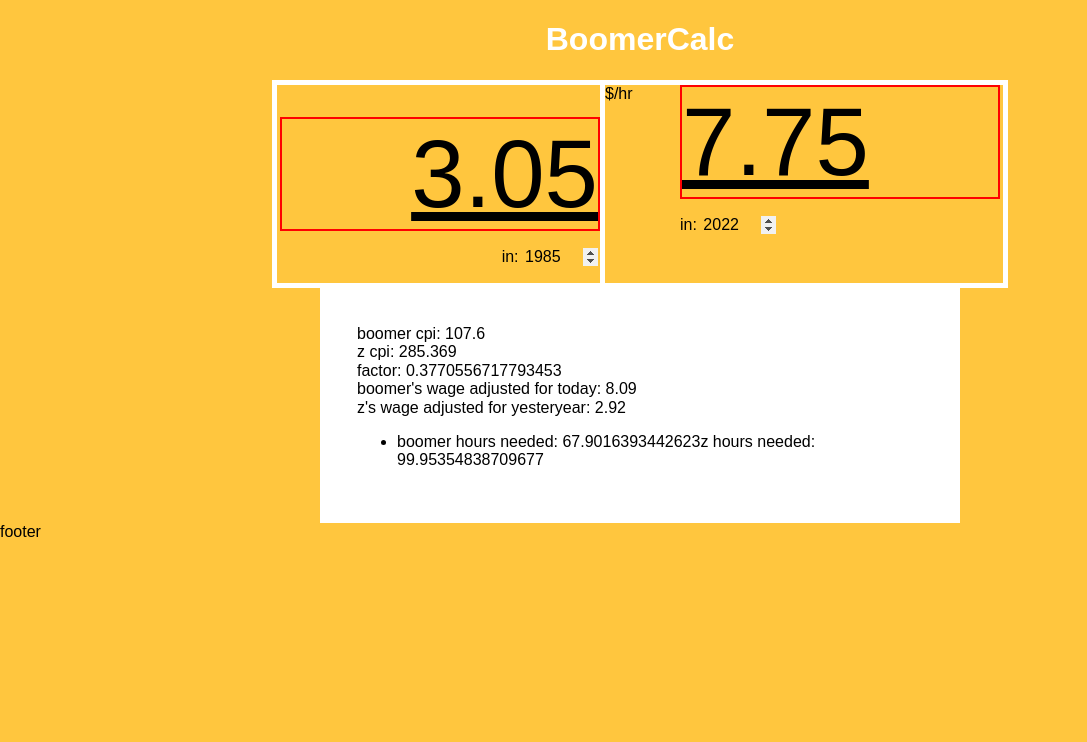
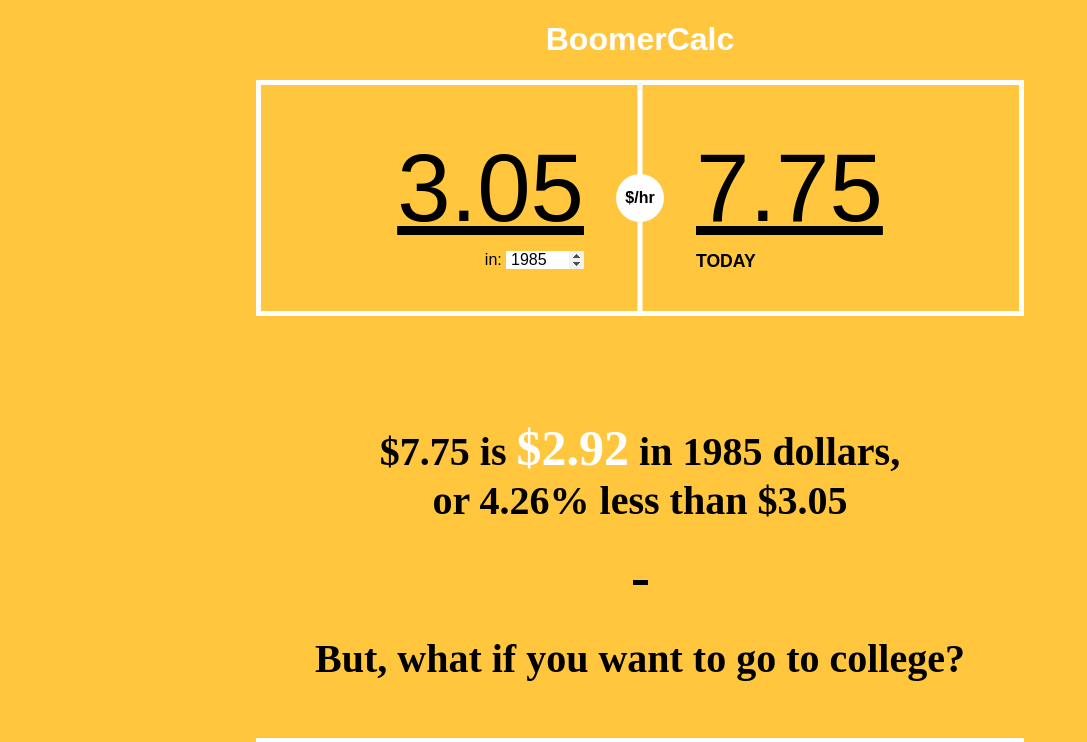
Before and after one commit to sashaikevich/boomercalc, a React app: page / in a window 1280 px wide. Shown: the top 742 px of the page, without its empty margins (0-1087 px from the left). Built offline with nearby package versions, Linux system fonts and the light colour scheme.

Commit message:
Pause for some refactoring

```diff
--- a/app/components/Calculations.js
+++ b/app/components/Calculations.js
@@ -1,16 +1,47 @@
 import React from "react";
 import dataCpiUs from "../data/cpi-us"
 import artsTuition from "../data/upenn-tuition"
+
+import { UniPriceChart } from './Chart'
 
 function Calculations({ boomerWage, boomerYear, zWage, zYear }) {
 
   const NUM_WORK_WEEKS = 50
   const boomerCPI = dataCpiUs.years.filter(year => year.year == boomerYear)[0].cpi
   const zCPI = dataCpiUs.years.filter(year => year.year == zYear)[0].cpi
+  const factor = boomerCPI / zCPI
+
+  const zWageWayback = (Math.round(zWage * 100 * factor) / 100).toFixed(2)
+  const boomerWageToday = (Math.round(boomerWage * 100 / factor) / 100).toFixed(2)
+  const percentChange = (Math.abs(1 - zWageWayback / boomerWage) * 100).toFixed(2)
+  const hasImproved = zWageWayback > boomerWage
+
+  const generateText = function (percent, hasImproved) {
+    if (percent < 8 && hasI) {
+
+    }
+
+    // "true": { "0": `${percentChange}% It's a small improvement!` },
+    // "false": { "0": `${percentChange}% is not a lot, but it adds up!` },
+
+    /*
+    <8
+    which isn't so bad if everything else stayed the same...
+    8-20
+     That's like winning 10 minutes for every hour you work.
+      20-35
+    That's a sizable difference!
+    35-60
+    That's HUGE
+    60-100%
+    This is life changing
+
+     */
+  }
+
   const boomerSchoolCost = artsTuition.years.filter(year => year.year == boomerYear)[0].tuition
   const zSchoolCost = artsTuition.years.filter(year => year.year == zYear)[0].tuition
 
-  const factor = boomerCPI / zCPI
 
   function hoursPerWeek(totalHrs) {
     return totalHrs / NUM_WORK_WEEKS
@@ -18,21 +49,29 @@ function Calculations({ boomerWage, boomerYear, zWage, zYear }) {
 
 
 
+
   return (
     < >
+      <div className="context-text container ">
+        <p>${zWage} is <span className="inverse">${zWageWayback}</span> in {boomerYear} dollars,<br />
+          or {percentChange}% {hasImproved ? "more" : "less"} than ${boomerWage}</p>
+      </div>
+      <div className="context-text container ">
+        <p>But, what if you want to go to college?</p>
+      </div>
 
-      boomer cpi: {boomerCPI}<br />
-      z cpi: {zCPI} <br />
-      factor: {factor} <br />
-      boomer's wage adjusted for today: {Math.round(boomerWage * 100 / factor) / 100}<br />
-      z's wage adjusted for yesteryear: {Math.round(zWage * 100 * factor) / 100}<br />
+      <div className="education-chart container container--with-border">
+        <UniPriceChart boomerYear={boomerYear} zYear={zYear} />
+      </div>
       <ul>
         <li className="schoooling">
           <span>boomer hours needed: {hoursPerWeek(boomerSchoolCost / boomerWage)}</span>
           <span>z hours needed: {hoursPerWeek(zSchoolCost / zWage)}</span>
         </li>
       </ul>
-    </ >
+
+
+    </>
   )
 }
 
--- /dev/null
+++ b/app/components/Chart.js
@@ -0,0 +1,28 @@
+import React from 'react'
+import { Bar } from 'react-chartjs-2'
+import uniCost from '../data/upenn-tuition'
+import { Chart } from 'chart.js/auto'
+
+export function UniPriceChart({ boomerYear, zYear }) {
+
+  const chartData = {
+    labels: uniCost.years.filter(yr => yr.year >= boomerYear && yr.year <= zYear).map(yr => yr.year),
+    datasets: [{
+      label: "UPENN Arts & Science Tuition",
+      data: uniCost.years.filter(yr => yr.year >= boomerYear && yr.year <= zYear).map(yr => yr.tuition),
+      backgroundColor: "#fff",
+      hoverBackgroundColor: "#000"
+    }
+    ]
+  }
+  const chartOptions = {
+    responsive: true,
+    // maintainAspectRatio: false,
+    legend: {
+      display: false
+    },
+  }
+  return (
+    <Bar data={chartData} options={chartOptions} width={100} height={50} />
+  )
+}
--- a/app/components/Form.js
+++ b/app/components/Form.js
@@ -1,3 +1,7 @@
+//  issues:
+// tabing through fields doesn't correct them (try "100" tab tab 100 - it won't add the 00 to boomer)
+// NaN error
+
 import React, { useEffect, useState, useRef } from 'react'
 
 import Calculations from './Calculations'
@@ -95,7 +99,7 @@ function Form() {
 
 
   return <>
-    <section className="user-inputs-wrapper">
+    <section className="user-inputs-wrapper container container--with-border">
       <div className="boomer-inputs">
         <input
           type="text"
@@ -119,7 +123,7 @@ function Form() {
         </p>
       </div>
 
-<div className="divider">$/hr</div>
+      <div className="divider"></div>
       <div className="z-inputs">
         <input type="text"
           ref={zWageRef}
@@ -129,7 +133,8 @@ function Form() {
           onChange={(e) => handleChange(e, wageHandler)}
         />
         <p className="time-period">
-          in: <input
+          <span id="today">today</span>
+          <span className="hidden">in: <input
             type="number"
             ref={zYearRef}
             id="zYear"
@@ -139,11 +144,12 @@ function Form() {
             onChange={(e) => handleChange(e, yearHandler)
             }
           />
+          </span>
         </p>
       </div>
     </section>
     <section className="calculations-wrapper">
-      {readyToCalc ? <Calculations boomerWage={boomerWage} boomerYear={boomerYear} zWage={zWage} zYear={zYear} /> : "awaiting input..."}
+      {readyToCalc ? <Calculations boomerWage={boomerWage} boomerYear={boomerYear} zWage={zWage} zYear={zYear} /> : "traveling back in time..."}
     </section>
   </>
 }
--- a/app/data/upenn-tuition.js
+++ b/app/data/upenn-tuition.js
@@ -312,7 +312,7 @@ export default {
     },
     {
       year: "2022",
-      tuition:38732,
+      tuition:39815,
       notes: "approximated"
     }
   ]
--- a/app/style.scss
+++ b/app/style.scss
@@ -1,11 +1,14 @@
 @import url('https://cdnjs.cloudflare.com/ajax/libs/normalize/8.0.1/normalize.min.css');
+
+$main-color: #ffc63e;
+$inverse-color: #fff;
 
 * {
   box-sizing: border-box;
 }
 
 body {
-  background: #ffc63e;
+  background: $main-color;
   max-width: 100vw;
   overflow-x: hidden;
   font-family: sans-serif;
@@ -15,33 +18,63 @@ body {
     text-align: center;
   }
 
+  .inverse {
+    color: $inverse-color;
+    font-size: 1.25em;
+    // text-shadow: 2px 2px 0 #000;
+  }
+
+  .hidden {
+    display: none;
+  }
+
+  .container {
+    max-width: 48em;
+    margin-left: auto;
+    margin-right: auto;
+
+    &--with-border {
+      border: 5px solid #fff;
+    }
+  }
+
+
+
+
+  .time-period {
+    margin: .5em 0;
+
+    #today {
+      text-transform: uppercase;
+      font-weight: 800;
+      font-size: 1.1em;
+    }
+  }
+
   .user-inputs-wrapper {
     display: grid;
-    grid-template-columns: 1fr 5rem 1fr;
-    width: 46rem;
-    border: 5px solid #fff;
-    margin: 0 auto;
+    grid-template-columns: 1fr 7em 1fr;
+    margin: 0 auto 3em;
+
+    .boomer-inputs,
+    .z-inputs {
+      padding: 3em 0 2em;
+    }
 
     .boomer-inputs {
-      padding-top: 2em;
       text-align: right;
-    }
-
-    .divider {
-      position: relative;
-      border-left: 5px solid #fff;
-    }
-
-    input[type=number]::-webkit-inner-spin-button {
-      opacity: 1; // make arrows always visible (at least in chrome)
     }
 
     input {
       border: none;
       outline: none;
-      background-color: transparent;
       overflow: hidden;
       box-sizing: border-box;
+      padding: 0;
+
+      &[type=number]::-webkit-inner-spin-button {
+        opacity: 1; // make arrows always visible (at least in chrome)
+      }
 
       &#boomerWage {
         text-align: right;
@@ -49,24 +82,85 @@ body {
 
       &#boomerWage,
       &#zWage {
-        // display: block;
-        font-size: 6rem;
+        background-color: transparent;
+        font-size: 6em;
         width: 6ch;
-        border: 2px solid red;
         padding: 0;
         text-decoration: underline;
         line-height: 1;
       }
+
+      &#boomerYear,
+      &#zYear {
+        padding-left: 0.3em;
+      }
     }
 
+    .divider {
+      position: relative;
 
+      &::before,
+      &::after {
+        display: block;
+        position: absolute;
+        background-color: #fff;
+        left: 50%;
+      }
+
+      &::before {
+        content: "";
+        width: 5px;
+        top: 0;
+        bottom: 0;
+        transform: translateX(-50%);
+      }
+
+      &::after {
+        content: "$/hr";
+        font-weight: bold;
+        text-align: center;
+        width: 3em;
+        height: 3em;
+        display: flex;
+        justify-content: center;
+        align-items: center;
+        border-radius: 100vh;
+        top: 50%;
+        transform: translate(-50%, -50%)
+      }
+    }
   }
 
   .calculations-wrapper {
-    background-color: #fff;
-    max-width: 50%;
-    border: 5px solid #fff;
-    margin: 0 auto;
-    padding: 2rem;
+    text-align: center;
+
+    .context-text {
+      padding: 1em 0;
+
+      &+.context-text {
+        position: relative;
+
+        &::before {
+          position: absolute;
+          content: "";
+          display: block;
+          width: 15px;
+          height: 5px;
+          background: #000;
+          top: 0;
+          left: 0;
+          right: 0;
+          margin: 0 auto;
+        }
+      }
+
+      p {
+        font-size: 2.5em;
+        font-family: 'Times New Roman', Times, serif;
+        font-weight: 800;
+      }
+
+
+    }
   }
 }
--- a/package.json
+++ b/package.json
@@ -16,8 +16,10 @@
     "@babel/preset-env": "^7.17.10",
     "@babel/preset-react": "^7.16.7",
     "babel-loader": "^8.2.5",
+    "chart.js": "^3.8.0",
     "css-loader": "^6.7.1",
     "react": "^18.1.0",
+    "react-chartjs-2": "^4.1.0",
     "react-dom": "^18.1.0",
     "sass": "^1.51.0",
     "sass-loader": "^12.6.0",
```
Also changed, not shown: 1 other file.
